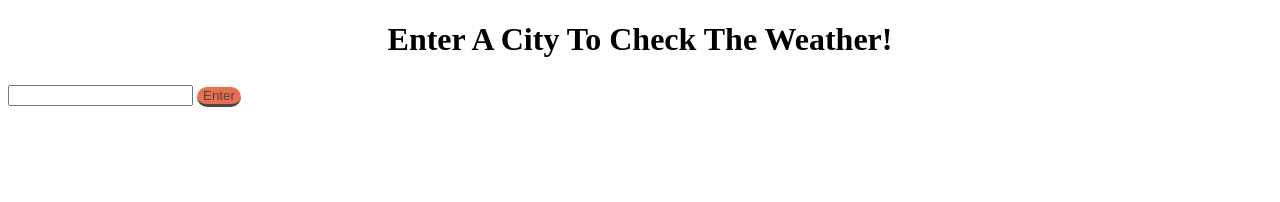
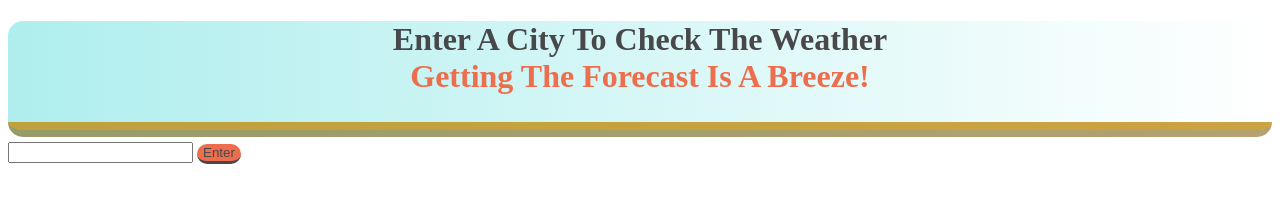
Before and after one commit to BrettSantor/weather-dashboard-app, a plain HTML site: page index.html in a window 1280 px wide. Drawn offline with nearby package versions, Linux system fonts and the light colour scheme.

Commit message:
final stylings and readme

```diff
--- a/assets/style.css
+++ b/assets/style.css
@@ -1,3 +1,17 @@
+
+#topHeader{
+    margin-bottom: 5px;
+    background: linear-gradient(to right, paleturquoise, white);
+    /* background-color: aqua; */
+    border-radius: 15px;
+    border-bottom: 4mm ridge rgb(218, 165, 32, .6);
+    color: #48484A;
+    height: 20%;
+}
+.breeze{
+    color: #EC6E4C;
+}
+
 .oldCities{
     padding: 5px;
     margin: 5px;
--- a/index.html
+++ b/index.html
@@ -9,7 +9,7 @@
 </head>
 <body class="container">
     <header id="topHeader" style="text-align: center; padding-bottom: 5px;">
-      <h1 id="currTemp">Enter A City To Check The Weather!</h1>
+      <h1 id="currTemp">Enter A City To Check The Weather</br><i class="fa-solid fa-wind"></i><span class= breeze>Getting The Forecast Is A Breeze!</span></h1>
       <h3 id="description">
         <!-- dscSlot -->
       </h3>
```
Also changed, not shown: 1 other file.
